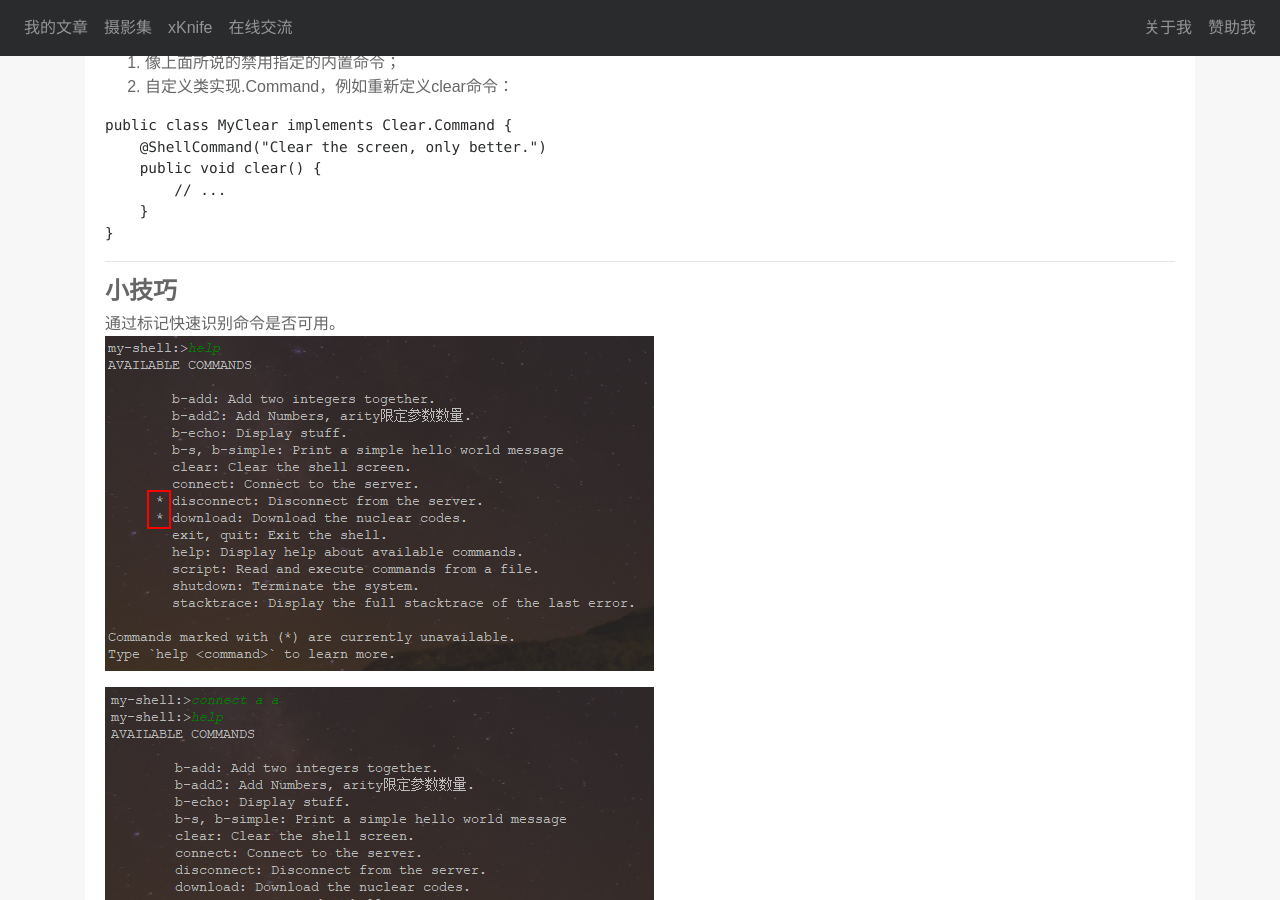
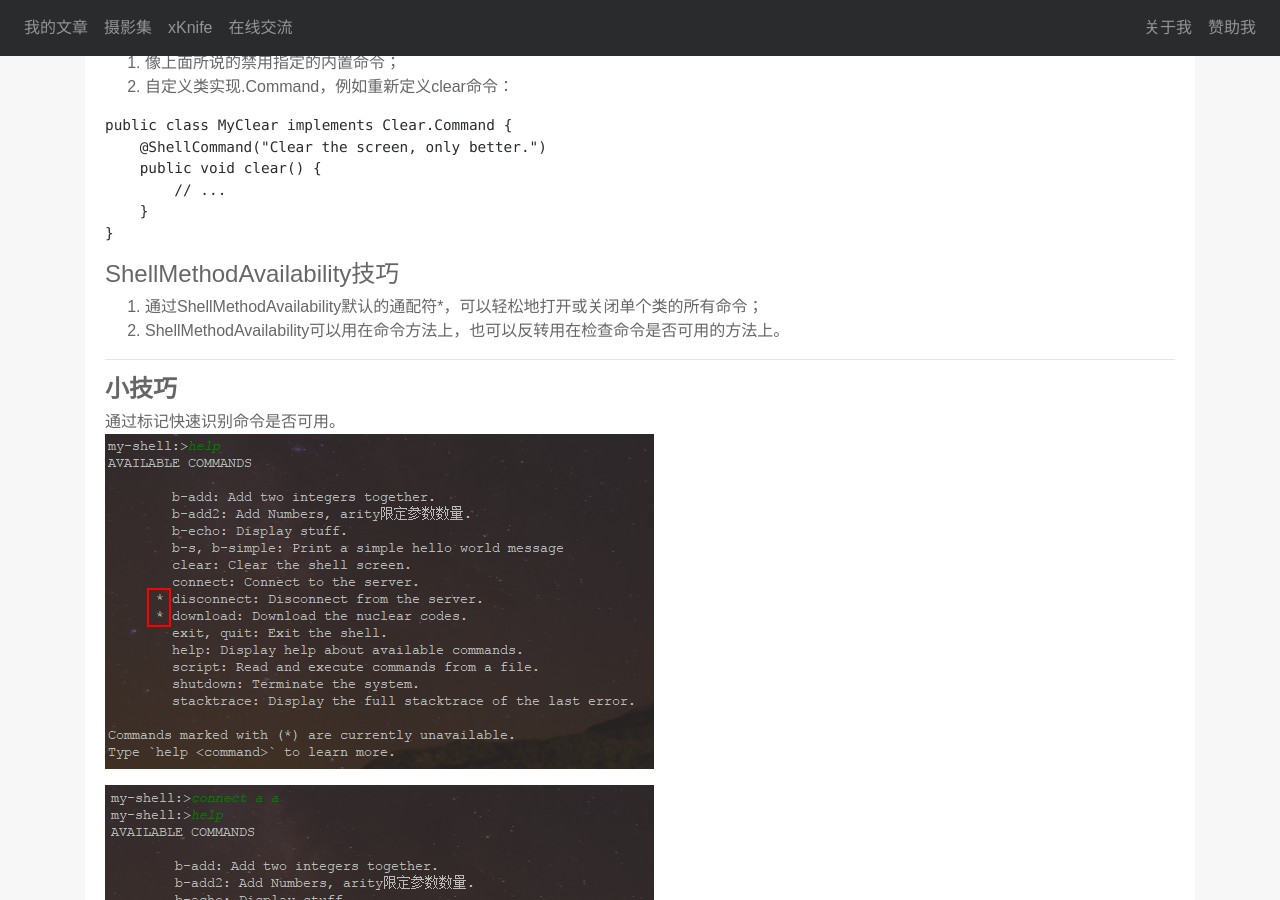
Before and after one commit to beanstt/beanstt.github.io, a Jekyll site: the page built from _posts/2017-09-06-springshell.md, in a window 1280 px wide and 900 px high, scrolled down 3428 px. Built offline with Jekyll 4.4.1, drawn with Linux system fonts in a browser that asks for light colours; nearby versions of some CDN libraries; comment, search, counter and statistics services are not loaded.

Commit message:
add : shell

````diff
--- a/_posts/2017-09-06-springshell.md
+++ b/_posts/2017-09-06-springshell.md
@@ -125,6 +125,9 @@ public class MyClear implements Clear.Command {
     }
 }
 ```
+####    ShellMethodAvailability技巧
+1.  通过ShellMethodAvailability默认的通配符*，可以轻松地打开或关闭单个类的所有命令；
+2.  ShellMethodAvailability可以用在命令方法上，也可以反转用在检查命令是否可用的方法上。
 
 ---
 
````
